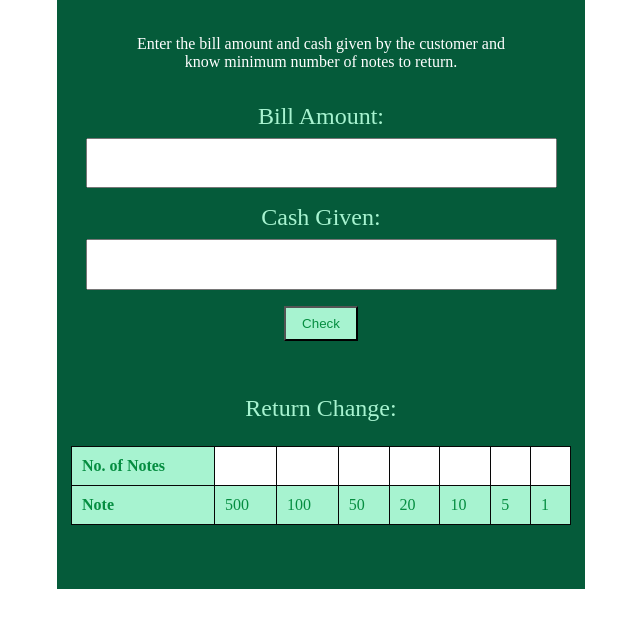
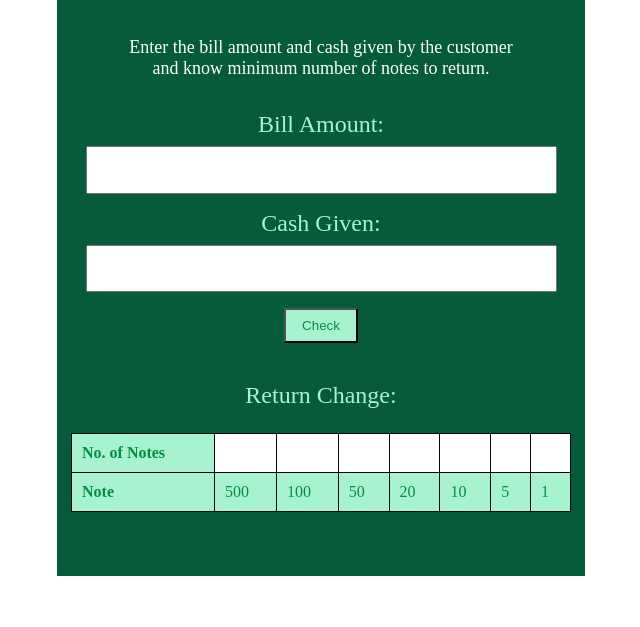
Before and after one commit to AnubhavShrivastav/cash_register, a plain HTML site: page index.html in a window 1280 px wide. Shown: the part 133-760 px from the top of the page, without its empty margins (319-959 px from the left). Drawn offline with Linux system fonts and the light colour scheme.

Commit message:
change styling

```diff
--- a/style.css
+++ b/style.css
@@ -4,14 +4,12 @@
     flex-direction: column ;
     width: 50vh;
     align-items: center;
-    justify-content: center;
     background-color: rgb(5, 91, 58);
     padding-top: 4rem;
     padding-bottom: 4rem;
     padding-right: 4rem;
     padding-left: 4rem;
     color: #a7f3d0;
-    text-align: center;
     margin: auto;
 }
 
@@ -22,23 +20,28 @@
 .description{
     margin-bottom: 2rem;
     color: white;
+    font-size: large;
+    text-align: center;
 
 }
 
 #bill-amount{
     margin-top: 0.5rem;
     margin-bottom: 1rem;
+
     padding-right: 18rem;
-    padding-top: 1.9rem;
+    padding-top: 1rem;
+    padding-bottom: 0.8rem;
+}
 
-
-}
 
 #Cash-given{
     margin-top: 0.5rem;
     margin-bottom: 1rem;
     padding-right: 18rem;
-    padding-top: 1.9rem;
+    padding-top: 1rem;
+    padding-bottom: 0.8rem;
+
 
 }
 
@@ -57,7 +60,7 @@
     margin-bottom: 1.5rem;
     font-size: x-large;
     color: #a7f3d0;
-    padding-top: 1rem;
+
 }
 
 th,td{
```
